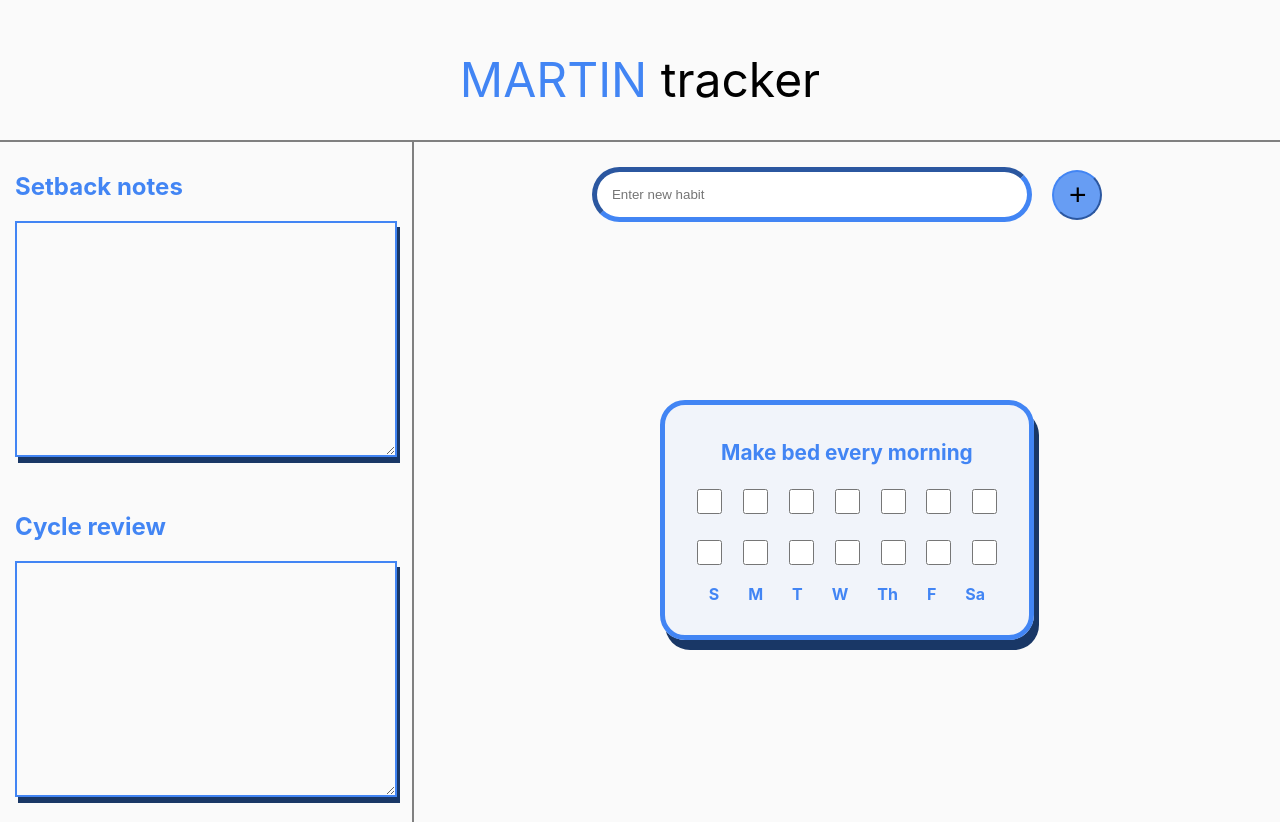
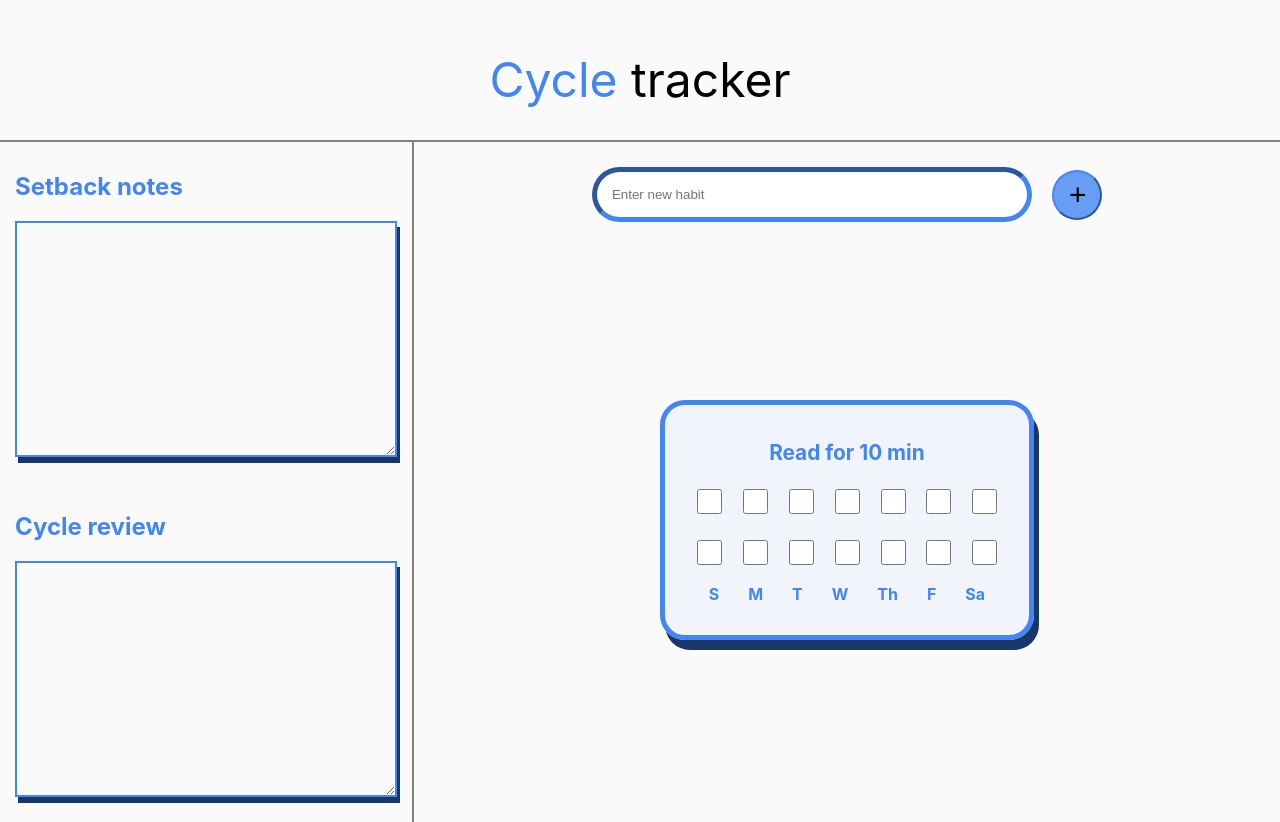
Before and after one commit to Aldo10012/Intensive_1.1, a plain HTML site: page index.html in a window 1280 px wide. Drawn offline with Linux system fonts and the light colour scheme.

Commit message:
fixed if bug

```diff
--- a/index.html
+++ b/index.html
@@ -6,7 +6,7 @@
     </head>
     <body>
         <nav>
-            <h1><span id='martin'>MARTIN</span> tracker</h1>
+            <h1><span id='martin'>Cycle</span> tracker</h1>
         </nav>
         <main>
             <sidenav>
@@ -27,7 +27,7 @@
                 </div>
 
                 <div class='tracker' id='tracker'>
-                    <p id='display-habit-name'>  Make bed every morning </p>
+                    <p id='display-habit-name'>  Read for 10 min </p>
                     <div class='marker-row'>
                         <input type='checkbox'>
                         <input type='checkbox'>
--- a/script.js
+++ b/script.js
@@ -1,13 +1,16 @@
 const get_habit_name = document.querySelector('#new-habit-input');
 const add_habit = document.querySelector('#new-habit-btn')
 
-
+// const habitName = get_habit_name.value
 
 function createNewHabit() {
     const habitName = get_habit_name.value
+
+    if (habitName.length === 0) {
+        console.log('none')
         console.log(habitName)
-
-    // Creating empty component with same Html as tracker
+    } else {
+        //Creating empty component with same Html as tracker
         var emptyHabit = document.getElementById('tracker').innerHTML
 
         // Creating the Div
@@ -25,10 +28,10 @@ function createNewHabit() {
         // push get_habit_name into displayHabitName
         displayHabitName.innerHTML = get_habit_name.value;
 
-
         // append component into content
         document.getElementById("content").appendChild(trackerDiv);
+        console.log(habitName)
+    }
 }
 
-
 add_habit.addEventListener('click', createNewHabit )
```
Lines whose indentation alone changed are shown as unchanged.
